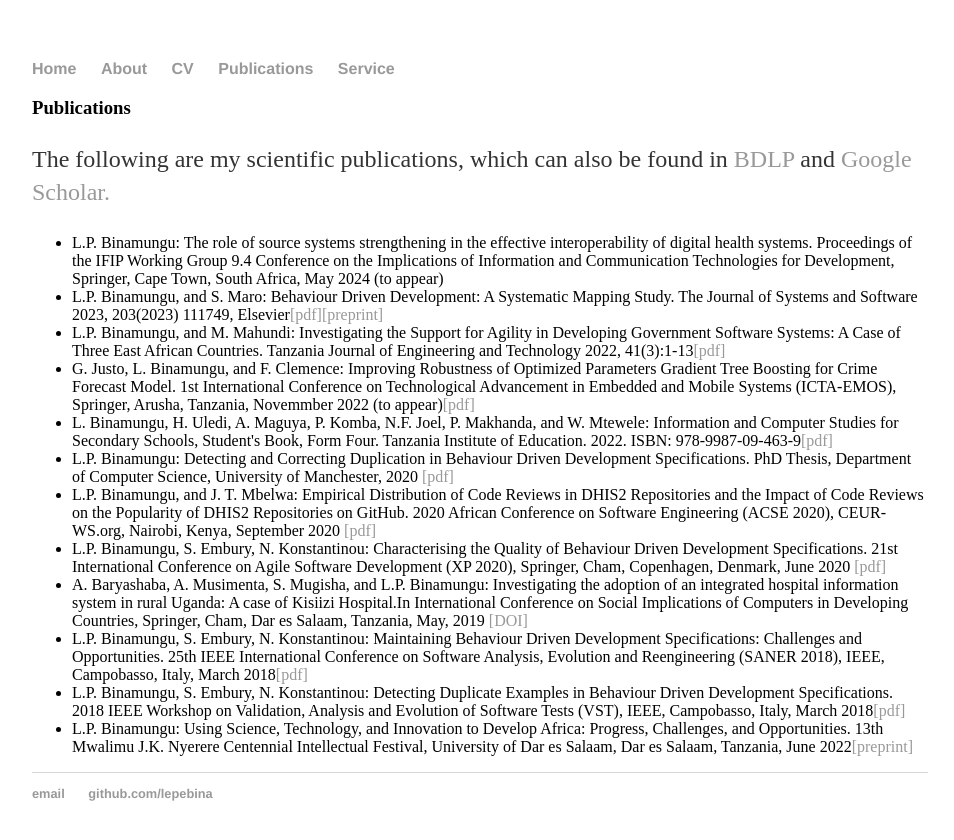
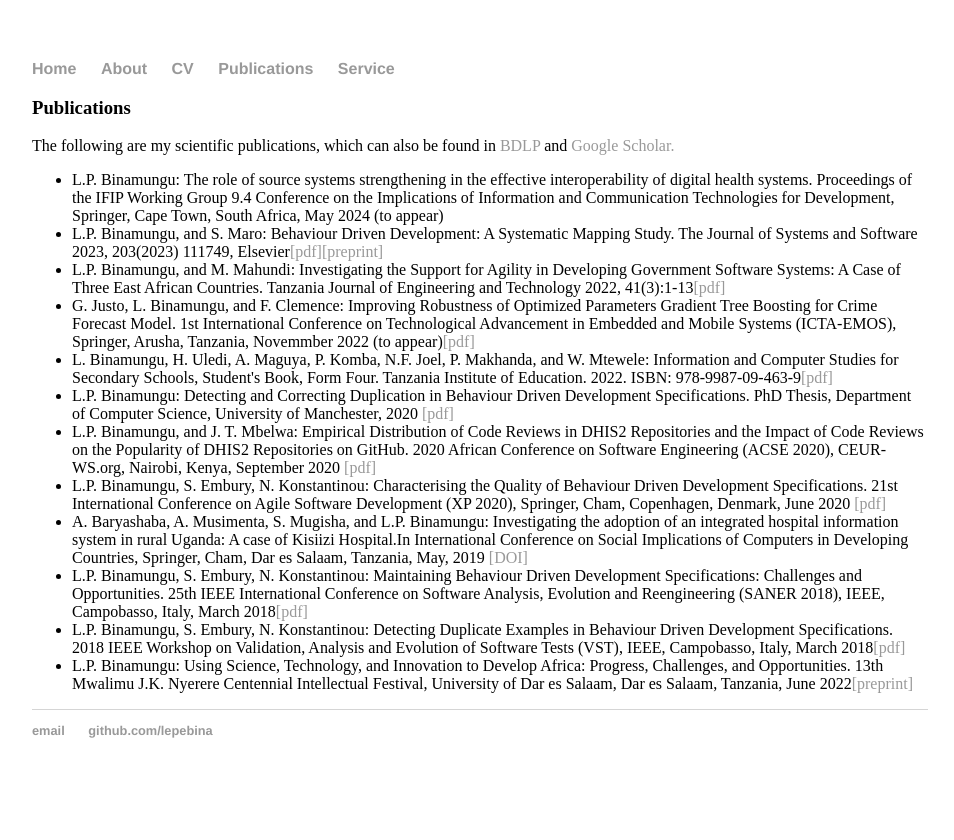
Before and after one commit to lepebina/lepebina.github.io, a Jekyll site: the page built from publications.html, in a window 1280 px wide. Shown: the top 840 px of the page, without its empty margins (160-1114 px from the left). Built offline with Jekyll 4.4.1, drawn with Linux system fonts in a browser that asks for light colours.

```diff
--- a/publications.html
+++ b/publications.html
@@ -4,7 +4,7 @@ title: Leonard Peter Binamungu
 ---
 <div class="blurb">
 	<h3>Publications</h3>
-	<p>The following are my scientific publications, which can also be found in <a href="https://dblp.org/pid/217/3747.html">BDLP</a> and <a href="https://shorturl.at/eFHIX">Google Scholar.</a></p>
+	The following are my scientific publications, which can also be found in <a href="https://dblp.org/pid/217/3747.html">BDLP</a> and <a href="https://shorturl.at/eFHIX">Google Scholar.</a>
 	              <ul>
 			      <li>L.P. Binamungu: The role of source systems strengthening in the effective interoperability of digital health systems. Proceedings of the IFIP Working Group 9.4 Conference on the Implications of Information and Communication Technologies for Development, Springer, Cape Town, South Africa, May 2024 (to appear)</li>
 			      <li>L.P. Binamungu, and S. Maro: Behaviour Driven Development: A Systematic Mapping Study. The Journal of Systems and Software 2023, 203(2023) 111749, Elsevier<a href="https://www.sciencedirect.com/science/article/abs/pii/S0164121223001449">[pdf]</a><a href="https://arxiv.org/pdf/2305.05567.pdf">[preprint]</a></li>
```
